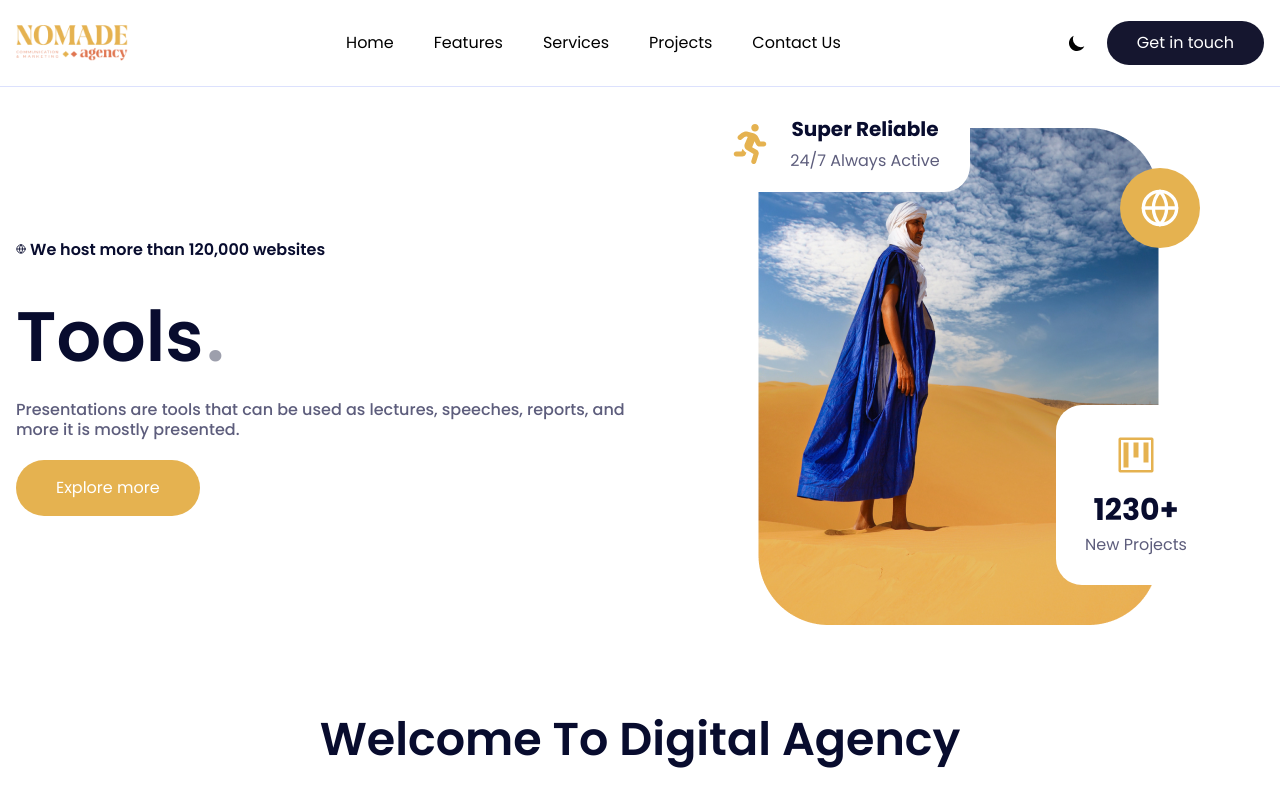
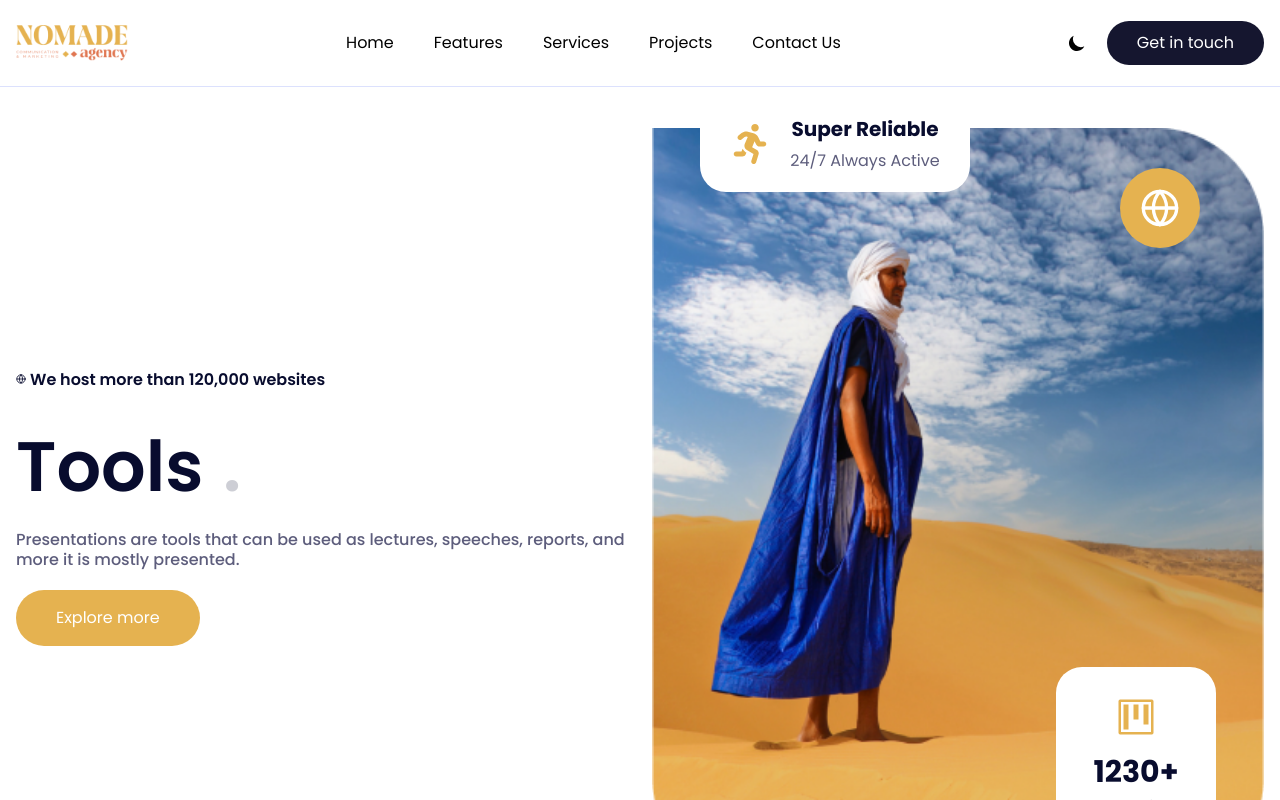
Before and after one commit to abishek180/nomade, a Next.js app: page / in a window 1280 px wide. Shown: the top 800 px of the page. Built offline with nearby package versions, Linux system fonts and the light colour scheme.

Commit message:
changes in home

```diff
--- a/pages/index.js
+++ b/pages/index.js
@@ -47,8 +47,8 @@ export default function Home() {
             </div>
           </div>
           <div className="flex justify-center items-center relative pt-10 md:pt-0 lg:pt-0">
-            <Image src={png} alt="image" />
-            <div className="w-[120px] h-[130px] lg:w-[160px] lg:h-[180px] p-[20px] rounded-[26px] absolute bg-[#fff] -right-7 bottom-7 lg:right-12 lg:bottom-10 flex flex-col justify-center items-center gap-5 dark:text-white">
+            <Image src={png} alt="image" className="w-full h-full object-cover object-center"/>
+            <div className="w-[120px] h-[130px] lg:w-[160px] lg:h-[180px] p-[20px] rounded-[26px] absolute bg-[#fff] -right-3 bottom-7 lg:right-12 lg:bottom-10 flex flex-col justify-center items-center gap-5 dark:text-white">
               <VscProject size={40} color="#E5B250" />
               <p className="text-[20px] lg:text-[30px] font-bold text-center text-[#080C2E] leading-none">
                 1230+{" "}
@@ -57,7 +57,7 @@ export default function Home() {
                 </span>
               </p>
             </div>
-            <div className="w-[220px] h-[80px] lg:w-[270px] lg:h-[96px] p-[20px] rounded-[26px] absolute bg-[#fff] -left-5 -top-1 lg:left-12 lg:-top-8 flex justify-center items-center gap-5">
+            <div className="w-[220px] h-[80px] lg:w-[270px] lg:h-[96px] p-[20px] rounded-[26px] absolute bg-[#fff] -left-3 -top-1 lg:left-12 lg:-top-8 flex justify-center items-center gap-5">
               <FaRunning size={40} color="#E5B250" />
               <p className="text-[16px] lg:text-[20px] font-bold text-center text-[#080C2E]">
                 Super Reliable
@@ -67,7 +67,7 @@ export default function Home() {
                 </span>
               </p>
             </div>
-            <div className="rounded-[100px] bg-[#E5B250] absolute p-[8px] lg:p-[20px] -right-6 top-10 lg:right-16 lg:top-10">
+            <div className="rounded-[100px] bg-[#E5B250] absolute p-[8px] lg:p-[20px] -right-4 top-10 lg:right-16 lg:top-10">
               <FiGlobe size={40} color="#fff" />
             </div>
           </div>
```
